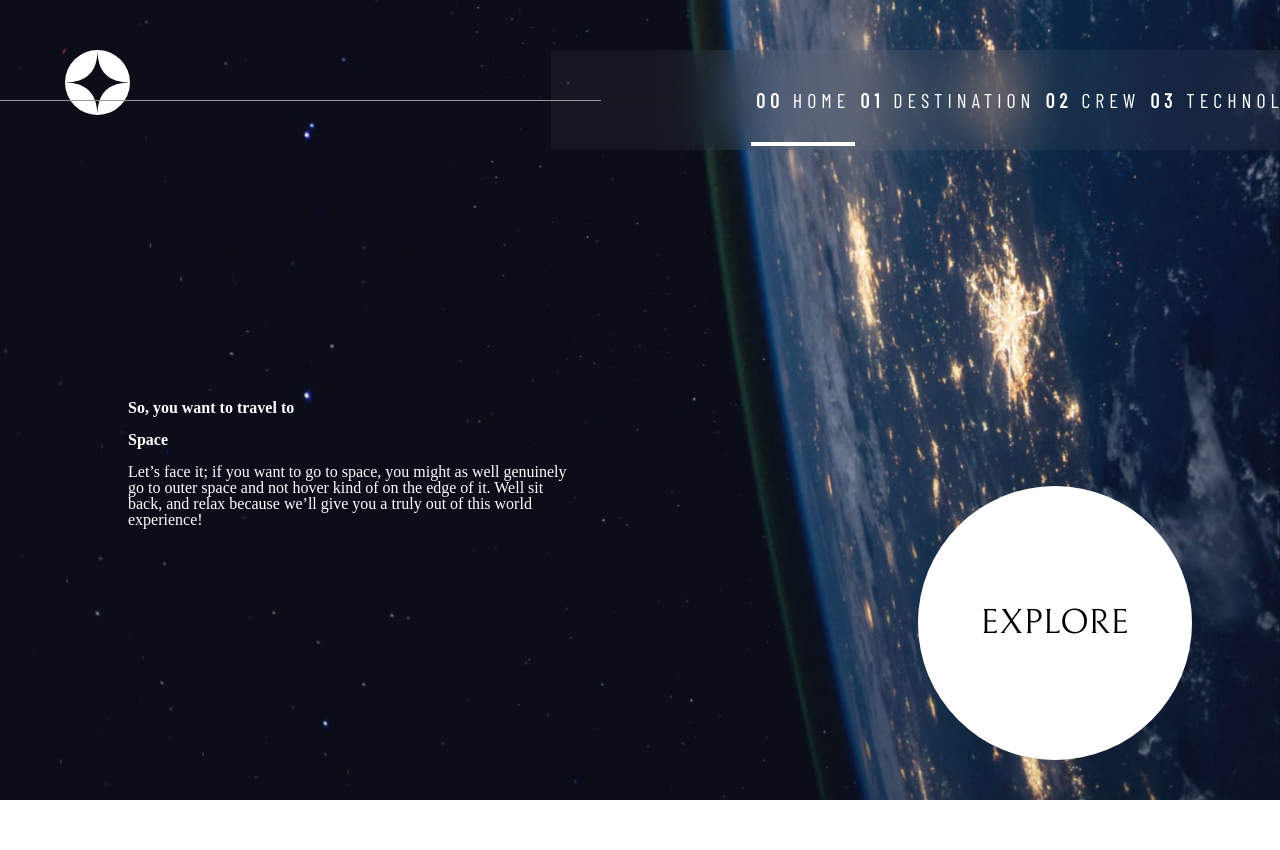
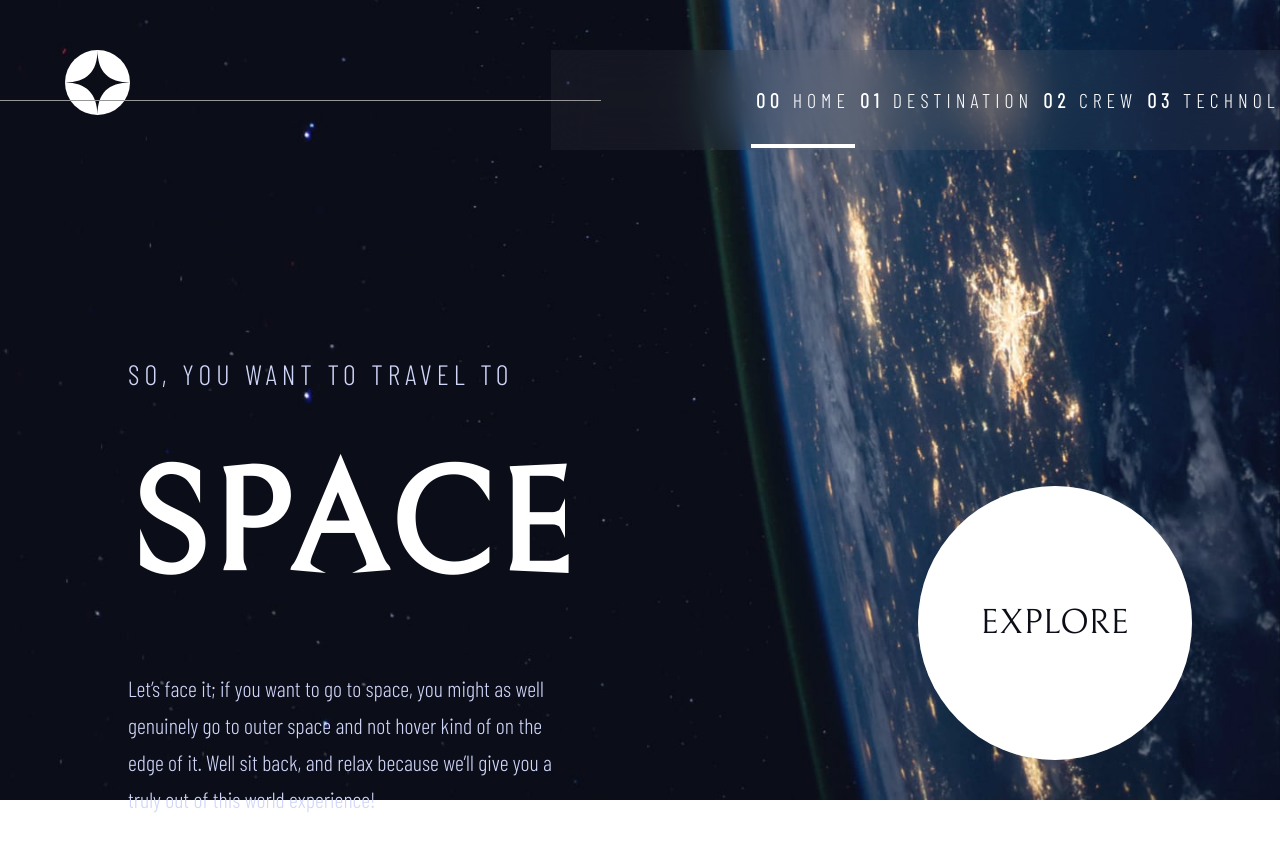
Before and after one commit to RominM/space-tourisme, a React (Create React App) app: page / in a window 1280 px wide. Shown: the top 850 px of the page. Built offline with nearby package versions, Linux system fonts and the light colour scheme.

Commit message:
style: :lipstick: Home page is over

```diff
--- a/src/components/Explore.jsx
+++ b/src/components/Explore.jsx
@@ -1,9 +1,12 @@
 import React from 'react';
+import { NavLink } from 'react-router-dom';
 
 const Explore = () => {
   return (
     <div className="explore_effect">
-      <div className="explore_effect--main">EXPLORE</div>
+      <NavLink to="/destination" className="explore_effect--main">
+        <span>EXPLORE</span>
+      </NavLink>
       <div className="explore_effect--hover"></div>
     </div>
   );
--- a/src/components/Intro.jsx
+++ b/src/components/Intro.jsx
@@ -1,11 +1,14 @@
 import React from 'react';
 
 const Intro = () => {
+  const H1 = 'Space';
+  const H5 = 'So, you want to travel to';
+
   return (
     <div className="intro">
-      <h5>So, you want to travel to</h5>
+      <h5>{H5.toLocaleUpperCase()}</h5>
       <br />
-      <h1>Space</h1>
+      <h1>{H1.toLocaleUpperCase()}</h1>
       <br />
       <p>
         Let’s face it; if you want to go to space, you might as well genuinely
--- a/src/style/sass/3_Bases/typo.scss
+++ b/src/style/sass/3_Bases/typo.scss
@@ -6,7 +6,7 @@
 
 @font-face {
   font-family: Barlow_Condensed;
-  src: url('./../../../assets/fonts/Barlow_Condensed/BarlowCondensed-Regular.ttf')
+  src: url('./../../../assets/fonts/Barlow_Condensed/BarlowCondensed-Light.ttf')
     format('truetype');
 }
 
--- a/src/style/sass/4_Layout/header.scss
+++ b/src/style/sass/4_Layout/header.scss
@@ -27,7 +27,7 @@ header {
       justify-content: space-between;
       li {
         a {
-          padding: 30px 5px;
+          padding: 32px 5px;
           border-bottom: transparent 4px solid;
           transition: 0.3s;
           strong {
--- a/src/style/sass/5_Components/explore.scss
+++ b/src/style/sass/5_Components/explore.scss
@@ -27,6 +27,7 @@
     font-size: 35px;
     border-radius: 50%;
     background-color: $MainWhite;
+    color: $MainBlack;
     cursor: pointer;
     z-index: 555;
     &:hover + .explore_effect--hover {
--- a/src/style/sass/5_Components/intro.scss
+++ b/src/style/sass/5_Components/intro.scss
@@ -1,8 +1,27 @@
 .intro {
   position: absolute;
-  top: 50%;
+  top: 45%;
   left: 10%;
   width: 450px;
   height: 382px;
   color: #fff;
+  h1 {
+    font-family: $FontSerif;
+    font-size: 150px;
+    margin: 50px 0 50px 0;
+  }
+  h5,
+  p {
+    color: $MainPurple;
+    font-family: $FontSansSerif;
+  }
+  h5 {
+    font-size: 28px;
+    letter-spacing: 5px;
+    font-weight: lighter;
+  }
+  p {
+    font-size: 22px;
+    line-height: 37px;
+  }
 }
```
